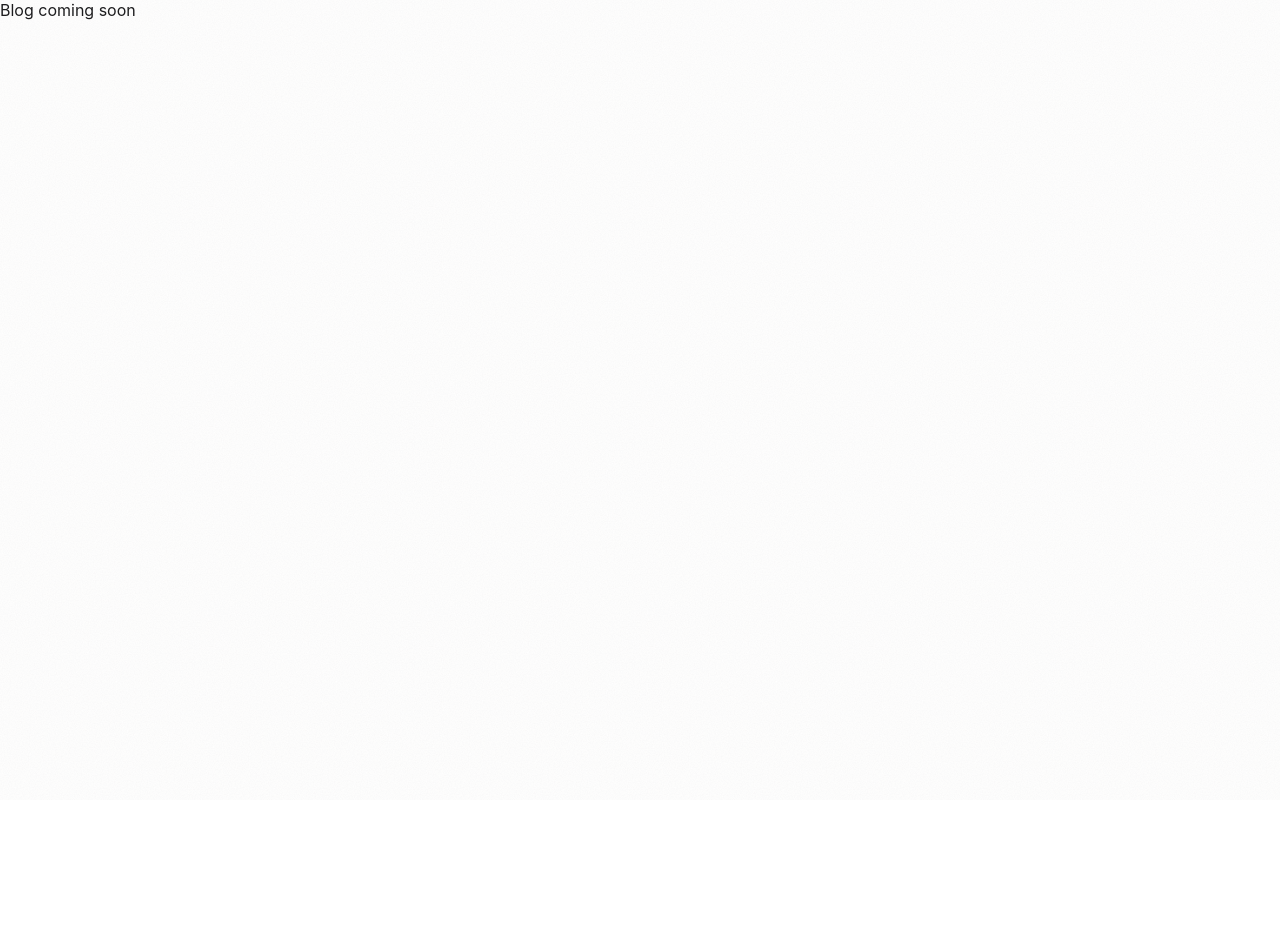
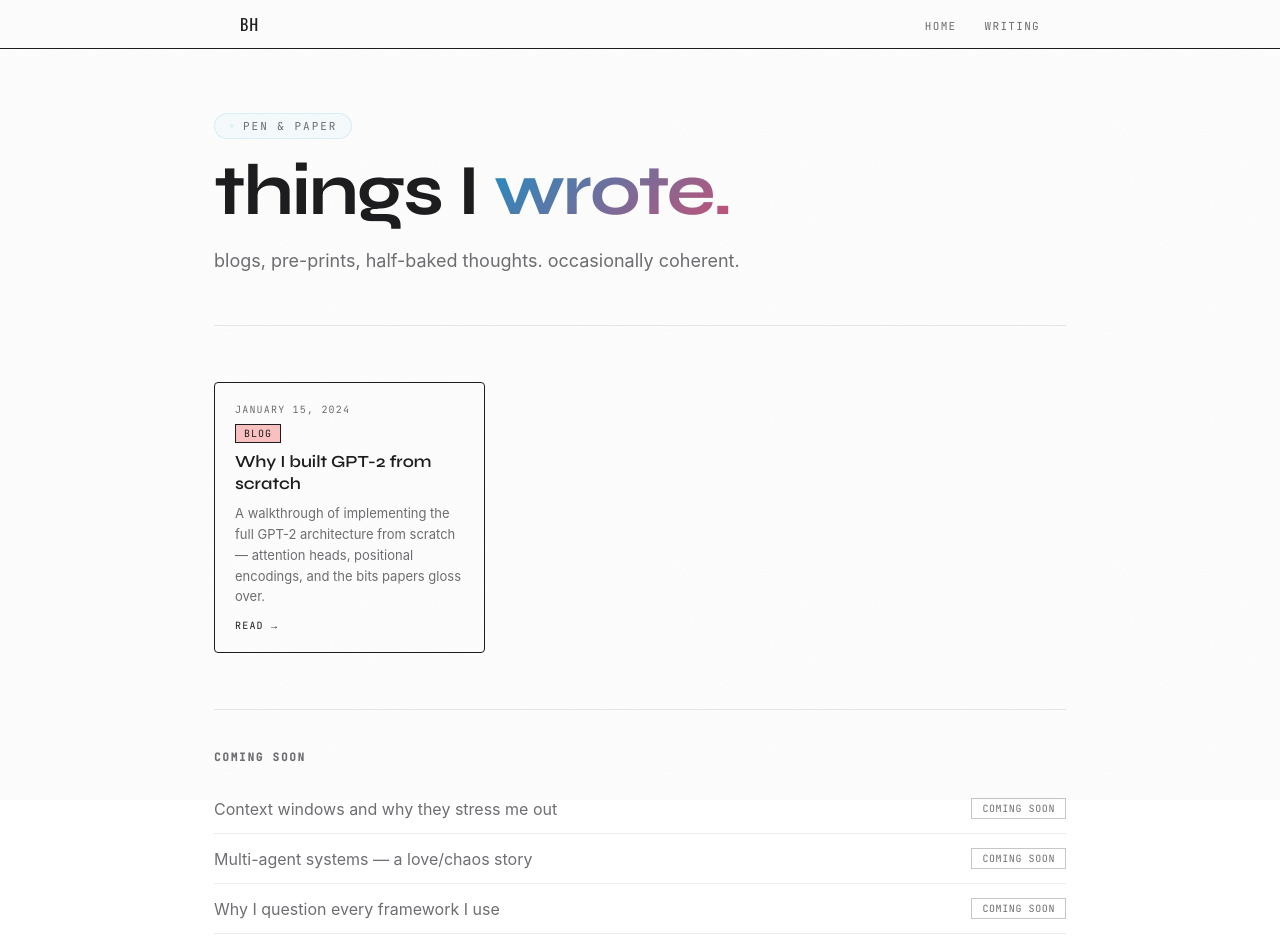
Before and after one commit to Kbhadassah777/profile, a React (Vite) app in the folder multi-agent-run/client/: page /profile/blog in a window 1280 px wide. Shown: the top 946 px of the page. Before the commit the page ends 800 px from the top, so only its background shows below. Built offline with nearby package versions, Linux system fonts and the light colour scheme.

Commit message:
feat: add Blog.jsx with listing and post reader

```diff
--- a/multi-agent-run/client/src/pages/Blog.jsx
+++ b/multi-agent-run/client/src/pages/Blog.jsx
@@ -1 +1,154 @@
-export default function Blog() { return <div>Blog coming soon</div> }
+import { useState, useEffect } from 'react'
+import { useParams, Link } from 'react-router-dom'
+import { WRITINGS } from '../data/writings.js'
+import '../styles/blog.css'
+
+function formatDate(str) {
+  if (!str) return ''
+  return new Date(str).toLocaleDateString('en-US', { year: 'numeric', month: 'long', day: 'numeric' })
+}
+
+function BlogNav() {
+  return (
+    <nav className="nav">
+      <div className="nav__inner">
+        <Link to="/" className="nav__logo">BH</Link>
+        <ul className="nav__links">
+          <li><Link to="/" className="nav__link">home</Link></li>
+          <li><Link to="/blog" className="nav__link">writing</Link></li>
+        </ul>
+      </div>
+    </nav>
+  )
+}
+
+/* ── Blog listing ─────────────────────────────────────────────────────────── */
+
+function PostList() {
+  const published = WRITINGS.filter(w => w.status === 'published')
+  const upcoming  = WRITINGS.filter(w => w.status !== 'published')
+
+  return (
+    <div className="blog-page">
+      <BlogNav />
+      <main className="blog-main">
+        <div className="blog-hero">
+          <span className="eyebrow">pen &amp; paper</span>
+          <h1 className="headline">things I <span className="headline-gradient">wrote.</span></h1>
+          <p className="subtext">blogs, pre-prints, half-baked thoughts. occasionally coherent.</p>
+        </div>
+
+        {published.length > 0 && (
+          <div className="blog-grid">
+            {published.map(w => (
+              <Link key={w.id} to={`/blog/${w.id}`} className="blog-card">
+                {w.thumbnail && (
+                  <div className="blog-card__thumb-wrap">
+                    <img src={w.thumbnail} alt="" className="blog-card__thumb" />
+                  </div>
+                )}
+                <div className="blog-card__body">
+                  {w.date && <span className="blog-card__date">{formatDate(w.date)}</span>}
+                  <span className="blog-card__type">{w.type === 'blog' ? 'blog' : 'pre-print'}</span>
+                  <h2 className="blog-card__title">{w.title}</h2>
+                  <p className="blog-card__excerpt">{w.desc}</p>
+                  <span className="blog-card__cta">read →</span>
+                </div>
+              </Link>
+            ))}
+          </div>
+        )}
+
+        {upcoming.length > 0 && (
+          <div className="blog-upcoming">
+            <h3 className="blog-upcoming__label">coming soon</h3>
+            {upcoming.map(w => (
+              <div key={w.id} className="blog-upcoming__row">
+                <span className="blog-upcoming__title">{w.title}</span>
+                <span className={`status-pill status-pill--${w.status}`}>
+                  {w.status === 'coming-soon' ? 'coming soon' : 'in progress'}
+                </span>
+              </div>
+            ))}
+          </div>
+        )}
+      </main>
+    </div>
+  )
+}
+
+/* ── Post view ────────────────────────────────────────────────────────────── */
+
+function PostView({ slug }) {
+  const meta = WRITINGS.find(w => w.id === slug)
+  const [post, setPost]       = useState(null)
+  const [loading, setLoading] = useState(true)
+
+  useEffect(() => {
+    if (!meta?.feedUrl || !meta?.url) { setLoading(false); return }
+
+    const api = `https://api.rss2json.com/v1/api.json?rss_url=${encodeURIComponent(meta.feedUrl)}&count=50`
+    fetch(api)
+      .then(r => r.json())
+      .then(data => {
+        const item = data.items?.find(i => i.link === meta.url || i.guid === meta.url)
+        if (item) setPost(item)
+        setLoading(false)
+      })
+      .catch(() => setLoading(false))
+  }, [slug, meta?.feedUrl, meta?.url])
+
+  return (
+    <div className="blog-page">
+      <BlogNav />
+      <main className="blog-main blog-main--post">
+        <Link to="/blog" className="blog-back">← back to writing</Link>
+
+        {loading && <div className="blog-loading">fetching article...</div>}
+
+        {!loading && (
+          <article className="blog-article">
+            <header className="blog-article__header">
+              {(post?.pubDate || meta?.date) && (
+                <span className="blog-article__date">{formatDate(post?.pubDate || meta?.date)}</span>
+              )}
+              <h1 className="blog-article__title">{post?.title || meta?.title}</h1>
+              {meta?.subtitle && <p className="blog-article__subtitle">{meta.subtitle}</p>}
+              {(post?.thumbnail || meta?.thumbnail) && (
+                <img src={post?.thumbnail || meta.thumbnail} alt="" className="blog-article__thumb" />
+              )}
+            </header>
+
+            {post?.content
+              ? <div className="blog-article__body" dangerouslySetInnerHTML={{ __html: post.content }} />
+              : (
+                <div className="blog-article__fallback">
+                  <p>{meta?.desc}</p>
+                  {meta?.url && (
+                    <a href={meta.url} target="_blank" rel="noopener noreferrer" className="blog-article__medium-link">
+                      read the full article on medium ↗
+                    </a>
+                  )}
+                </div>
+              )
+            }
+
+            {post?.link && (
+              <a href={post.link} target="_blank" rel="noopener noreferrer" className="blog-article__medium-link">
+                view original on medium ↗
+              </a>
+            )}
+          </article>
+        )}
+      </main>
+    </div>
+  )
+}
+
+/* ── Router ───────────────────────────────────────────────────────────────── */
+
+export default function Blog() {
+  const { slug } = useParams()
+  if (slug) return <PostView slug={slug} />
+  return <PostList />
+}
```
